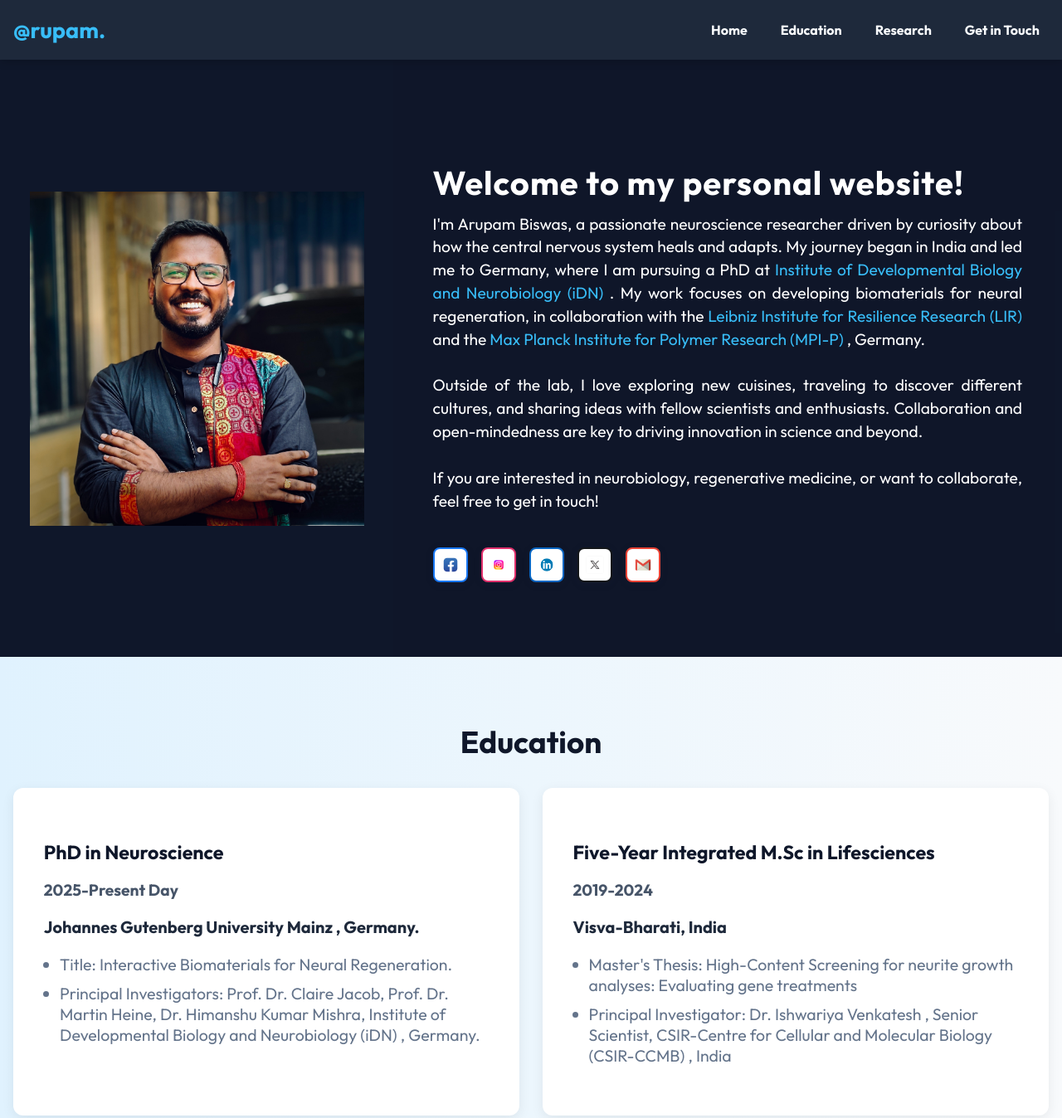
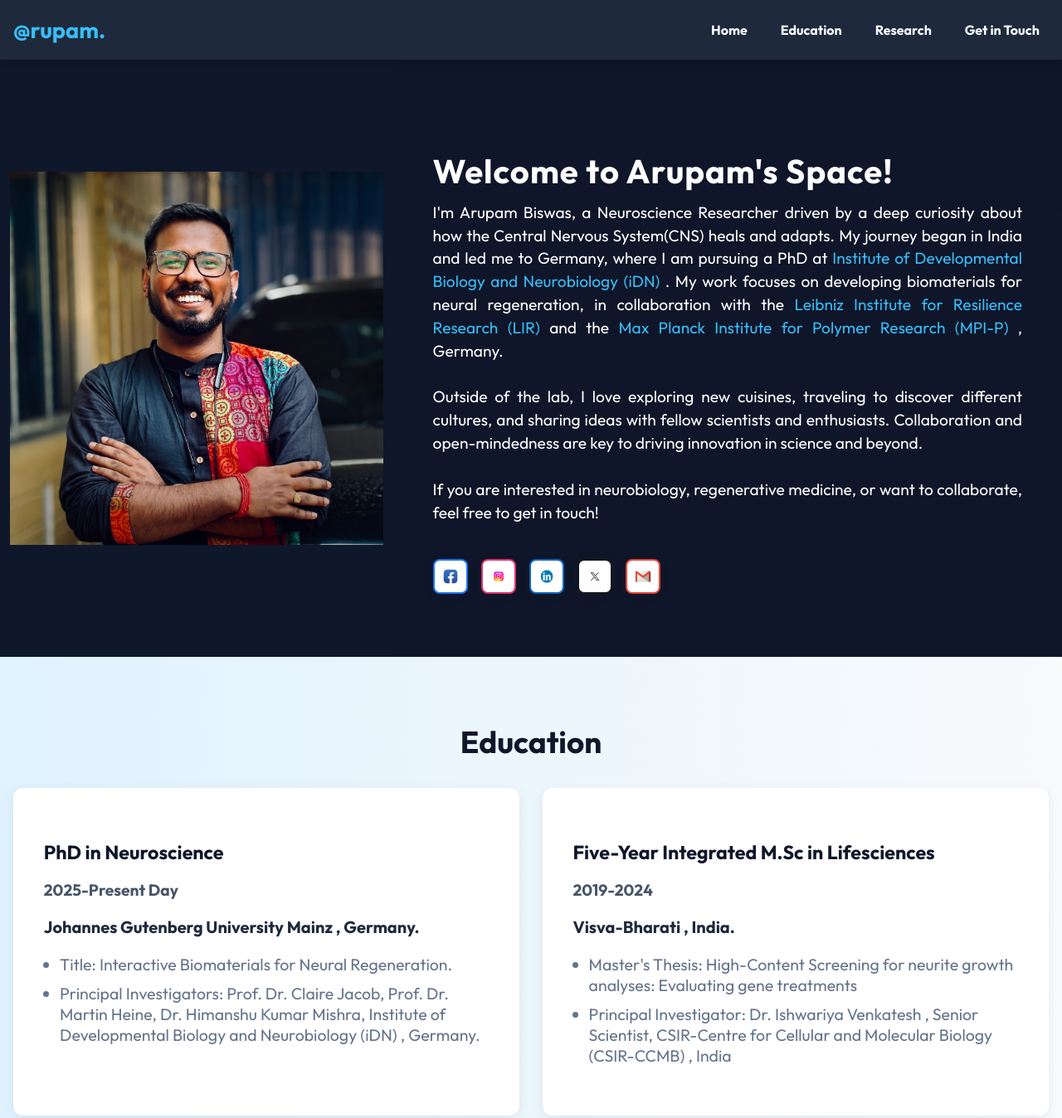
Before and after one commit to arupambiswas/arupambiswas.github.io, a plain HTML site: page index.html in a window 1280 px wide. Shown: the top 1348 px of the page at 83% size. Drawn offline with Linux system fonts and the light colour scheme.

Commit message:
Update index.html

```diff
--- a/index.html
+++ b/index.html
@@ -75,8 +75,8 @@
     }
     .hero-img-side {
       flex: 2;
-      background: url('your-profile-picture.jpg') center center/85% no-repeat;
-      min-height: 400px;
+      background: url('your-profile-picture.jpg') center center/95% no-repeat;
+      min-height: 700px;
       transition: background-size 0.3s, background-position 0.3s;
     }
     .hero-text-side {
@@ -496,9 +496,9 @@
   <section class="hero-split" id="home">
     <div class="hero-img-side"></div>
     <div class="hero-text-side">
-      <h1>Welcome to my personal website!</h1>
+      <h1>Welcome to Arupam's Space!</h1>
       <div class="hero-desc">
-        I'm Arupam Biswas, a passionate neuroscience researcher driven by curiosity about how the central nervous system heals and adapts. My journey began in India and led me to Germany, where I am pursuing a PhD at
+        I'm Arupam Biswas, a Neuroscience Researcher driven by a deep curiosity about how the Central Nervous System(CNS) heals and adapts. My journey began in India and led me to Germany, where I am pursuing a PhD at
         <a href="https://idn.biologie.uni-mainz.de/" target="_blank">
           Institute of Developmental Biology and Neurobiology (iDN)
         </a>. My work focuses on developing biomaterials for neural regeneration, in collaboration with the
@@ -561,8 +561,8 @@
         <p>
           <strong>
             <a href="https://www.visvabharati.ac.in/index.html" target="_blank" class="edu-link">
-              Visva-Bharati, India
-            </a>
+              Visva-Bharati
+            </a>, India.
           </strong>
         </p>
         <ul>
```
